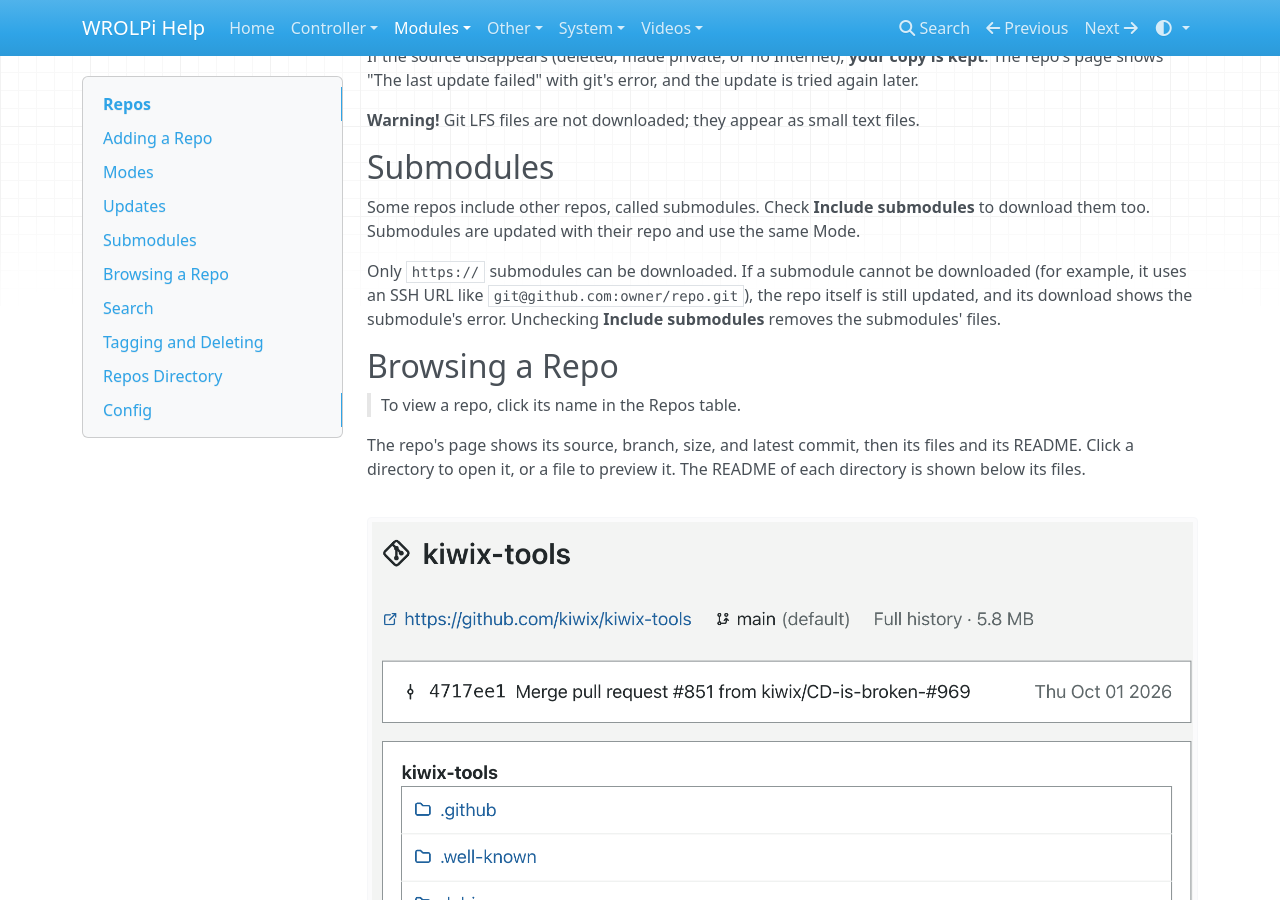
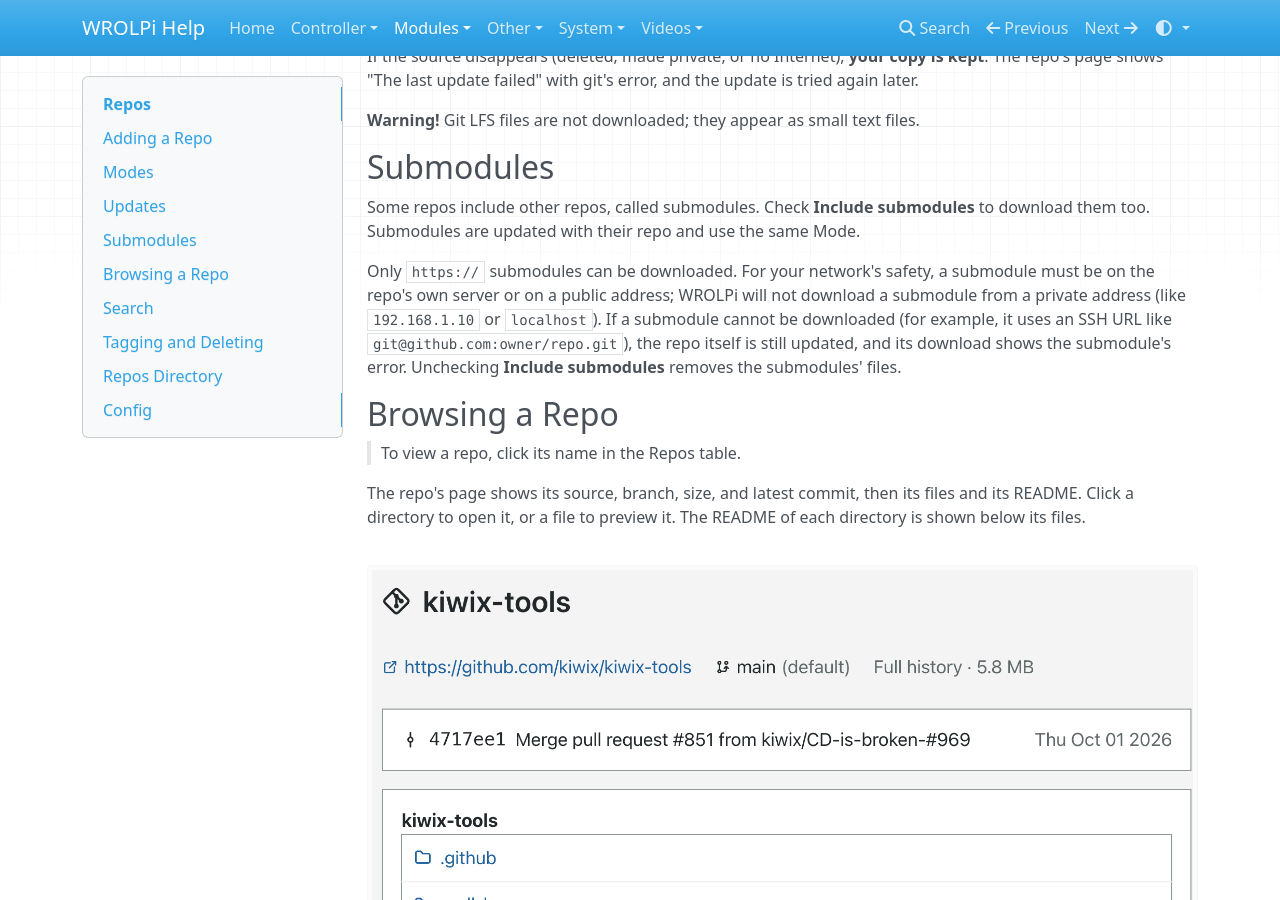
Before and after one commit to wrolpi/wrolpi-help, an MkDocs documentation site: the page built from docs/modules/repos/index.md, in a window 1280 px wide and 900 px high, scrolled down 2314 px. Built offline with MkDocs 1.6.1, drawn with Linux system fonts in a browser that asks for light colours; nearby versions of some CDN libraries.

Commit message:
Repos: submodules on private addresses are not downloaded
Co-Authored-By: Claude Opus 5.5 <noreply@anthropic.com>

```diff
--- a/docs/modules/repos/index.md
+++ b/docs/modules/repos/index.md
@@ -63,7 +63,9 @@ If the source disappears (deleted, made private, or no Internet), **your copy is
 Some repos include other repos, called submodules. Check **Include submodules** to download them too. Submodules are
 updated with their repo and use the same Mode.
 
-Only `https://` submodules can be downloaded. If a submodule cannot be downloaded (for example, it uses an SSH URL like
+Only `https://` submodules can be downloaded. For your network's safety, a submodule must be on the repo's own server or
+on a public address; WROLPi will not download a submodule from a private address (like `192.168.1.10` or
+`localhost`). If a submodule cannot be downloaded (for example, it uses an SSH URL like
 `git@github.com:owner/repo.git`), the repo itself is still updated, and its download shows the submodule's error.
 Unchecking **Include submodules** removes the submodules' files.
 
```
